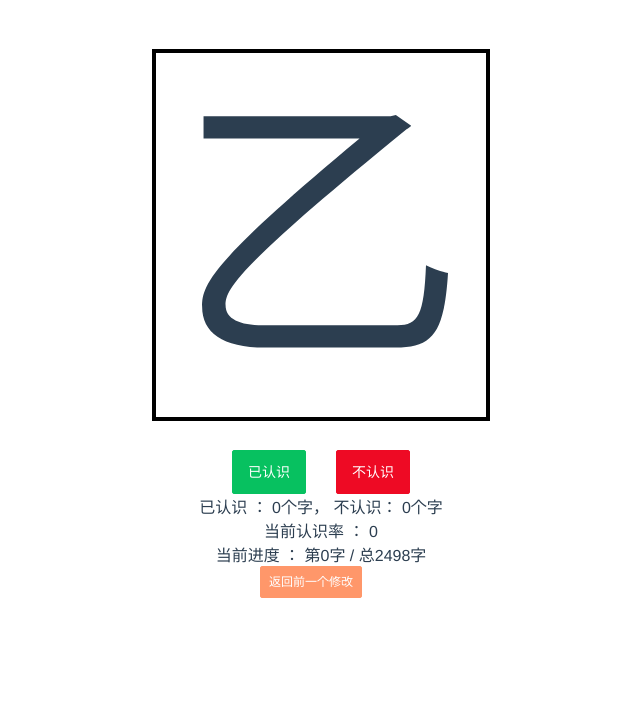
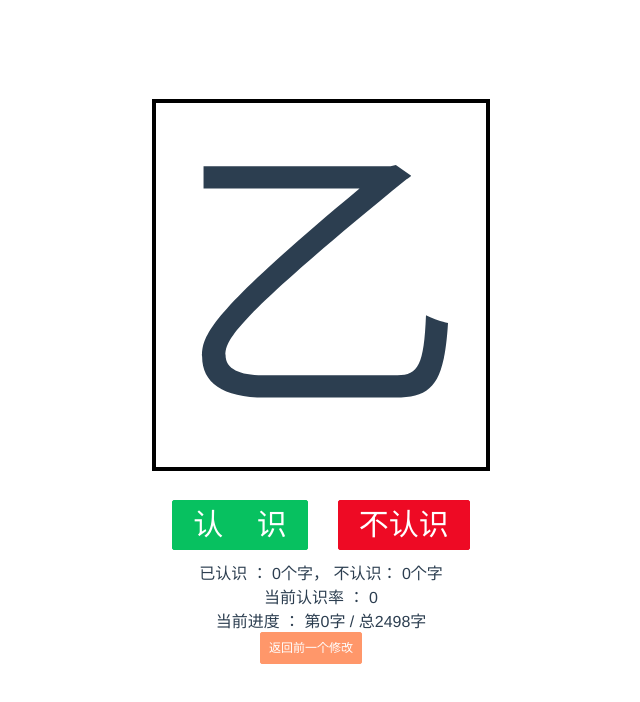
Before and after one commit to Rackar/vant_page, a Vue app: page /word in a window 1280 px wide. Shown: the top 702 px of the page, without its empty margins (319-959 px from the left). Built offline with nearby package versions, Linux system fonts and the light colour scheme.

Commit message:
修改样式

```diff
--- a/public/index.html
+++ b/public/index.html
@@ -1,15 +1,15 @@
 <!DOCTYPE html>
 <html lang="en">
   <head>
-    <meta charset="utf-8">
-    <meta http-equiv="X-UA-Compatible" content="IE=edge">
-    <meta name="viewport" content="width=device-width,initial-scale=1.0">
-    <link rel="icon" href="<%= BASE_URL %>favicon.ico">
-    <title>vant_page</title>
+    <meta charset="utf-8" />
+    <meta http-equiv="X-UA-Compatible" content="IE=edge" />
+    <meta name="viewport" content="width=device-width,initial-scale=1.0" />
+    <link rel="icon" href="<%= BASE_URL %>favicon.ico" />
+    <title>儿童小学常用2500字认字测试</title>
   </head>
   <body>
     <noscript>
-      <strong>We're sorry but vant_page doesn't work properly without JavaScript enabled. Please enable it to continue.</strong>
+      <strong>请允许JavaScript运行</strong>
     </noscript>
     <div id="app"></div>
     <!-- built files will be auto injected -->
--- a/src/App.vue
+++ b/src/App.vue
@@ -23,5 +23,6 @@ export default {
   text-align: center;
   color: #2c3e50;
   /* margin-top: 60px; */
+  padding-top: 30px;
 }
 </style>
--- a/src/pages/word.vue
+++ b/src/pages/word.vue
@@ -1,5 +1,5 @@
 <template>
-  <div>
+  <div class="word-wraper">
     <div>
       <span class="word">{{word}}</span>
     </div>
@@ -10,7 +10,7 @@
         style="margin-right:30px;"
         size="normal"
         @click="nextWord(true)"
-      >已认识</van-button>
+      >认&nbsp;&nbsp;&nbsp;&nbsp;识</van-button>
       <van-button type="danger" size="normal" @click="nextWord(false)">不认识</van-button>
     </div>
     <div>已认识 ： {{rightCount}}个字， 不认识： {{wrongCount}}个字</div>
@@ -123,7 +123,10 @@ export default {
 };
 </script>
 
-<style scoped>
+<style>
+.word-wraper {
+  margin-top: 20px;
+}
 .word {
   font-size: 290px;
   border: 4px solid black;
@@ -133,4 +136,11 @@ export default {
 .btn {
   margin-top: 30px;
 }
+button.van-button--normal {
+  font-size: 30px;
+  padding: 10px 20px;
+  line-height: 30px;
+  height: 50px;
+  margin-bottom: 10px;
+}
 </style>
```
